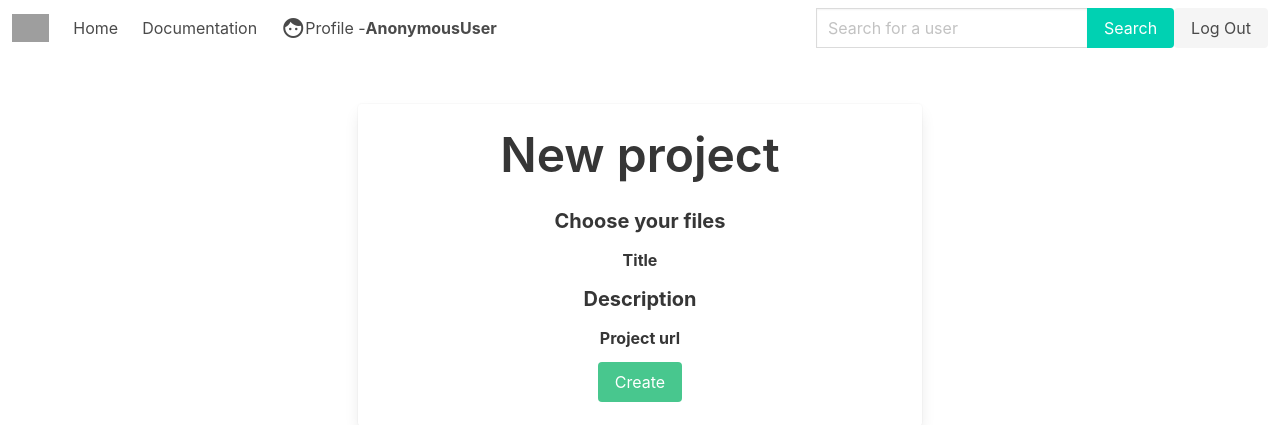
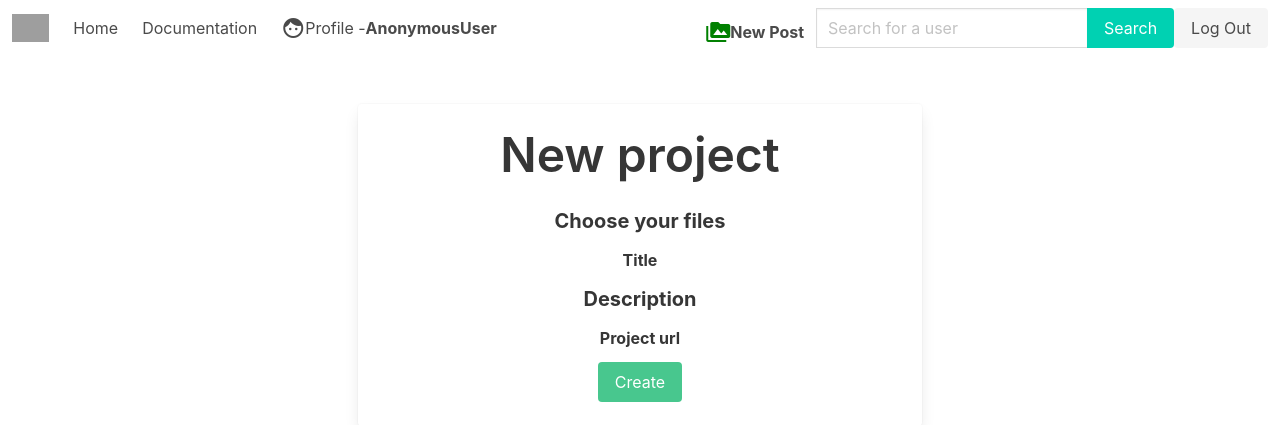
Before and after one commit to verowangari/DjangoAwwards, a Django app: template App/templates/newpost.html in a window 1280 px wide. Shown: the top 425 px of the page. Run offline with Django 3.2, Linux system fonts and the light colour scheme; the template is opened without the code that fills it, so the values that code supplies are empty; grey boxes are pictures that could not be loaded.

Commit message:
add a path for newpostform

```diff
--- a/App/templates/base.html
+++ b/App/templates/base.html
@@ -43,7 +43,10 @@
           <div class="navbar-end">
             <div class="navbar-item">
               <div class="buttons">
-
+                <a href="{% url 'newpost' %}" class="navbar-item">
+                  <i style="color: green;" class="material-icons">perm_media</i>
+                  <strong>New Post</strong>
+                </a>
 
                 <form class="d-flex" method="POST" action="{% url 'search_users'%}">
                     <div class="field has-addons has-addons-centered">
--- a/App/urls.py
+++ b/App/urls.py
@@ -5,6 +5,7 @@ from App.views import Signup,Search_users
 urlpatterns=[
     path('',views.index,name = 'index'),
     path('signup/', Signup, name='signup'),
+    path('newpost/', views.NewPost, name='newpost'),
     path('search_users/',Search_users, name='search_users'),
     path('logout/', authViews.LogoutView.as_view(), {'next_page' : 'index'}, name='logout'),
     path('login/', authViews.LoginView.as_view(template_name='login.html'), name='login'),
```
